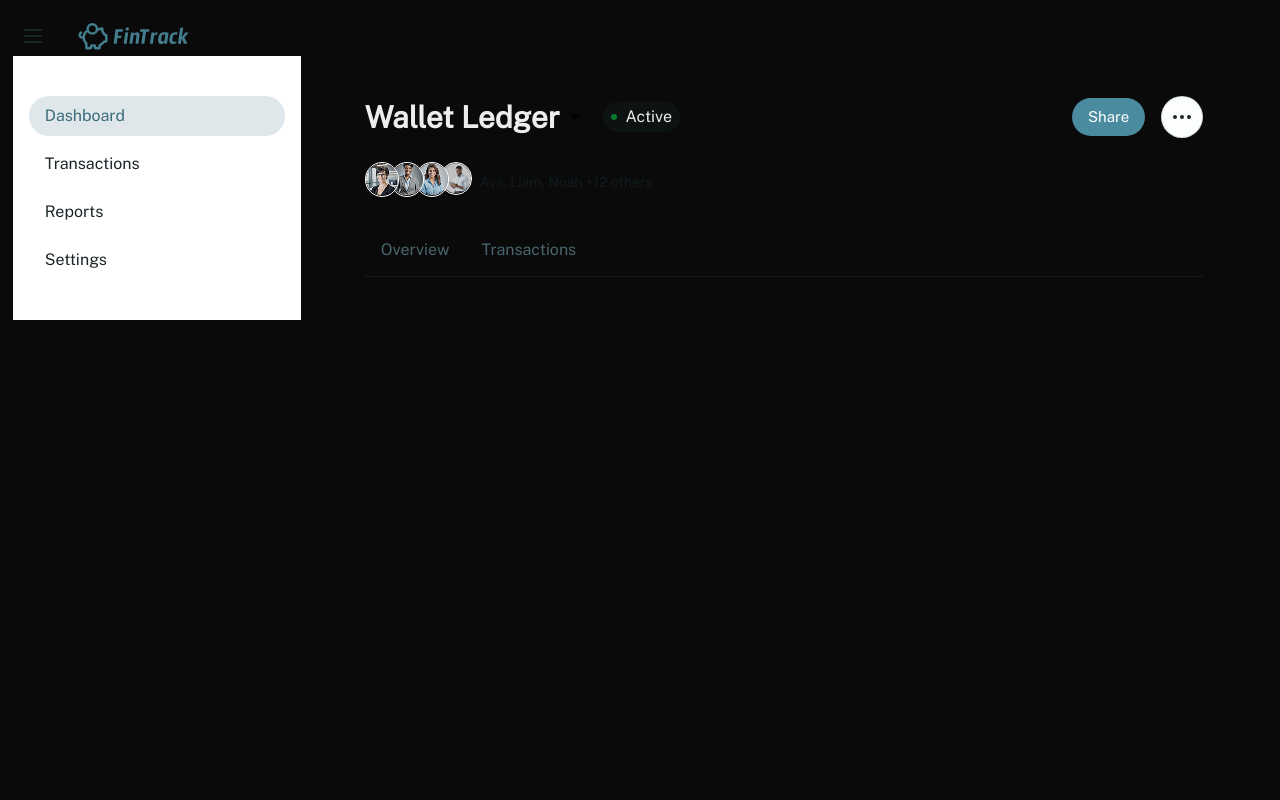
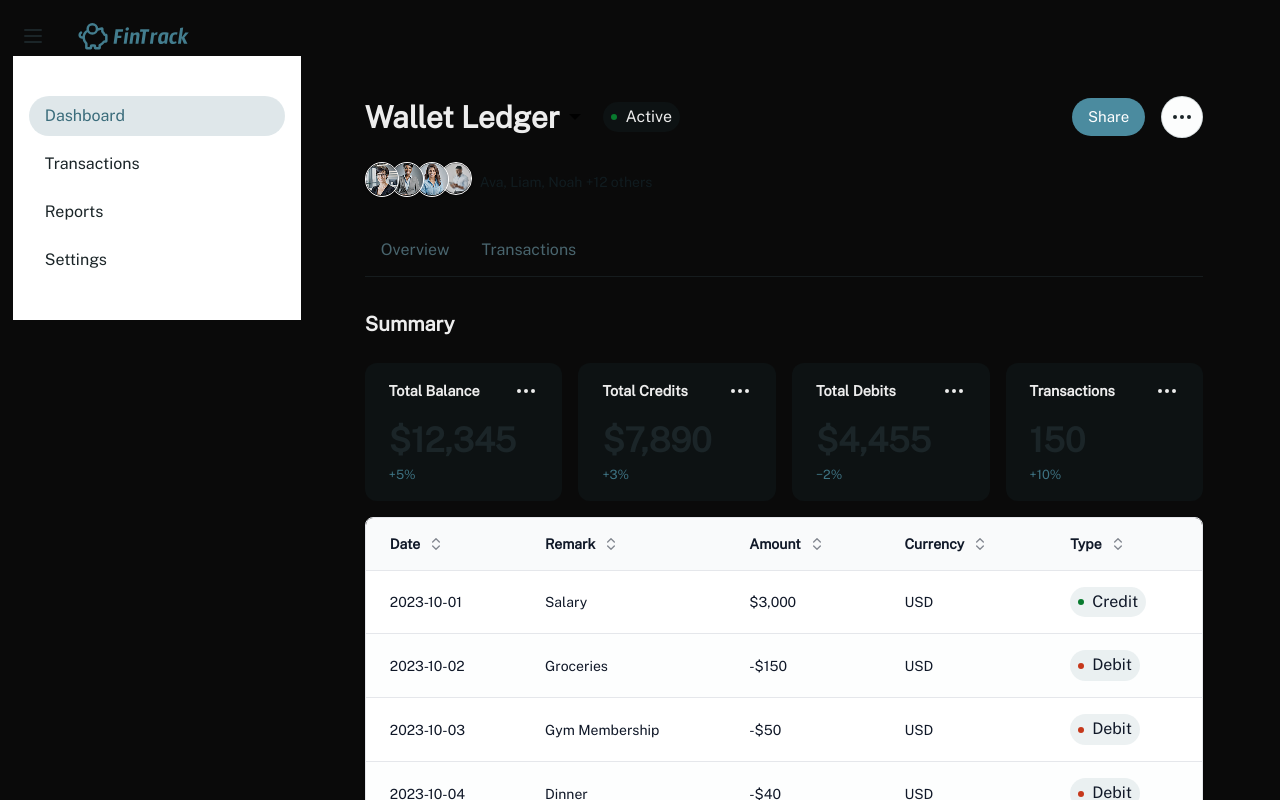
Before and after one commit to samieoseh/fintrack, a Next.js app: page / in a window 1280 px wide. Shown: the top 800 px of the page. Built offline with nearby package versions, Linux system fonts and the light colour scheme.

Commit message:
fixed tab issue

```diff
--- a/src/app/(dashboard)/page.tsx
+++ b/src/app/(dashboard)/page.tsx
@@ -80,7 +80,7 @@ export default function DashboardPage({ searchParams }: DashboardPageProps) {
       </div>
 
       <div className="flex flex-col gap-4">
-        {tab === "overview" && (
+        {(tab === "" || tab === undefined || tab === "overview") && (
           <>
             <SummaryCard />
             <DashboardTable />
```
